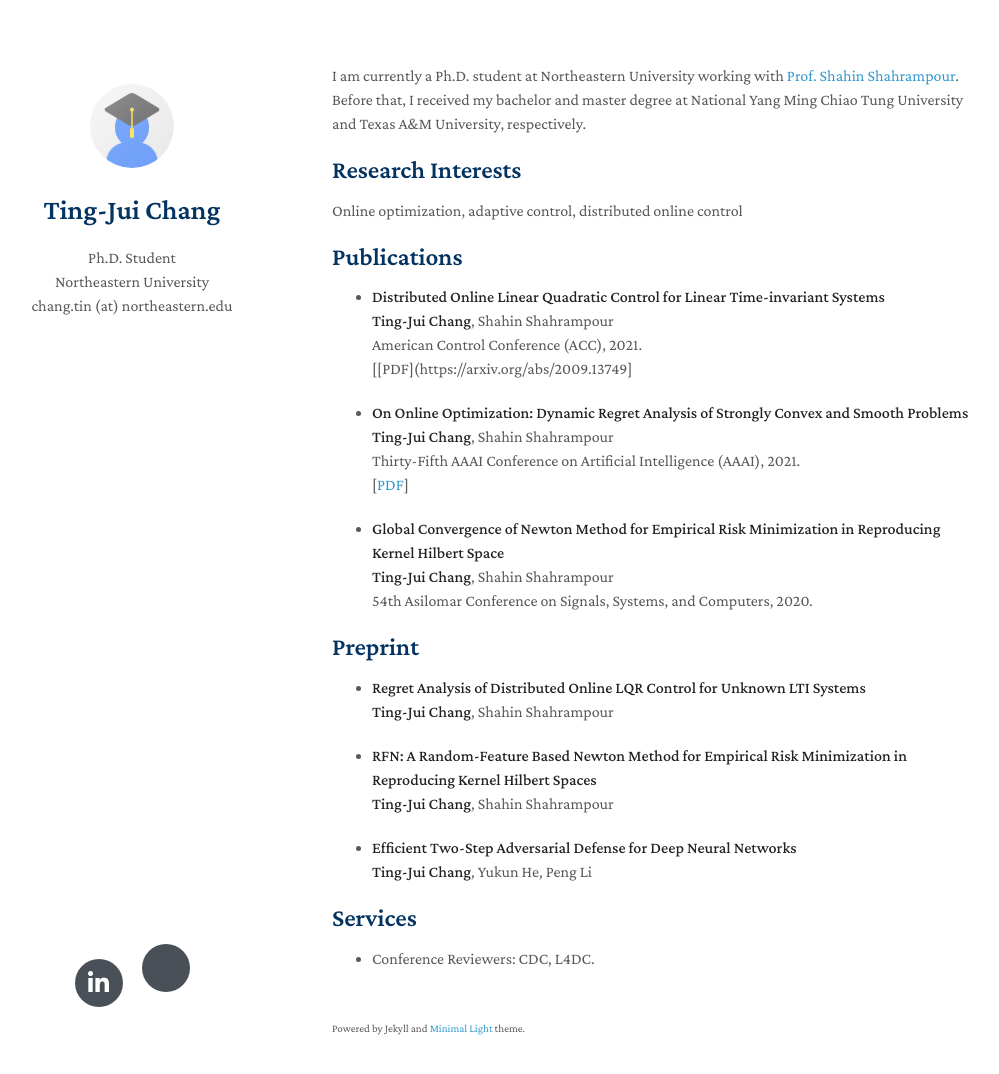
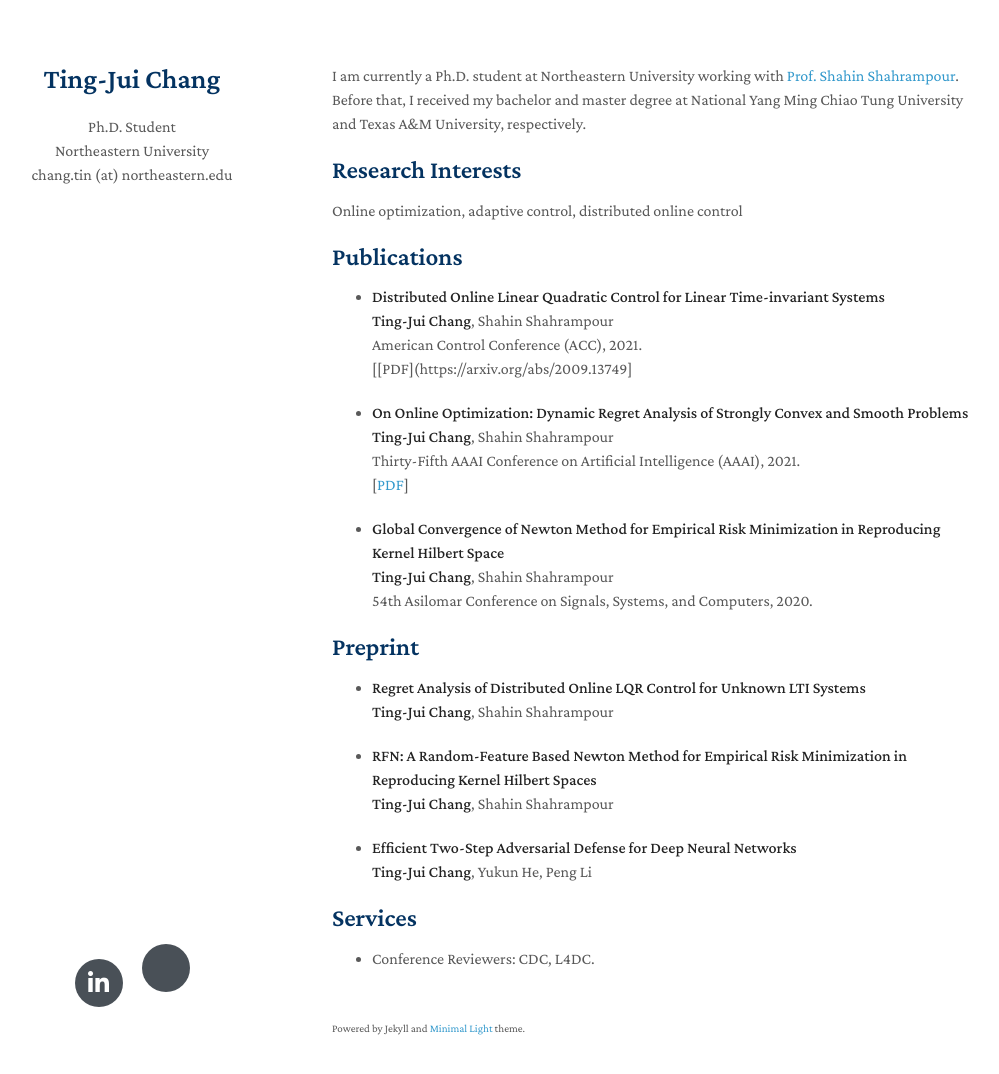
Before and after one commit to tingjui/MyWeb, a Jekyll site: the page built from index.md, in a window 1280 px wide and 1109 px high. Shown: the top 1074 px of the window, without its empty margins (138-1137 px from the left). Built offline with Jekyll 4.4.1, drawn with Linux system fonts in a browser that asks for light colours; nearby versions of some CDN libraries; a style sheet for code colours, icons or effects is not loaded.

Commit message:
Update _config.yml

```diff
--- a/_config.yml
+++ b/_config.yml
@@ -6,7 +6,7 @@ keywords: minimal academic
 google_scholar: https://scholar.google.com/citations?user=OJbToA8AAAAJ&hl=zh-TW
 github_link:
 linkedin: https://www.linkedin.com/in/ting-jui-chang-b73491131/
-avatar: ./assets/img/avatar.png
+avatar:
 NEULogo: ./assets/img/NEU_logo.png
 google_analytics: UA-111540567-4
 favicon: ./assets/img/favicon.png
```
